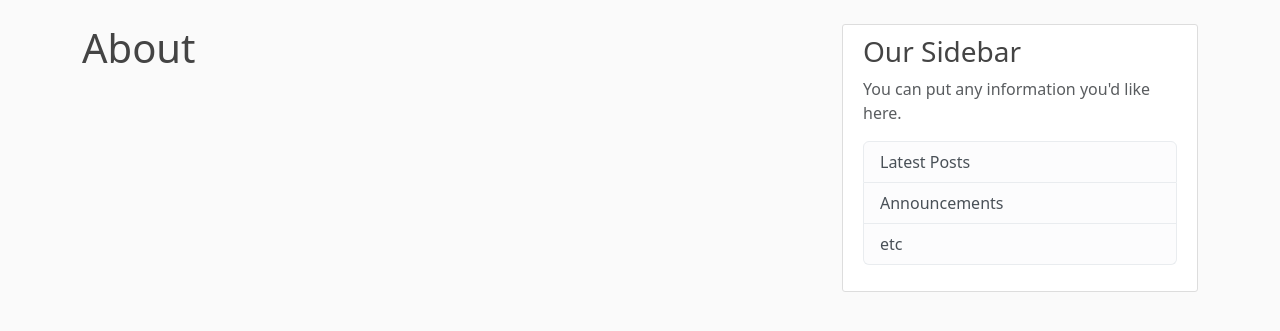
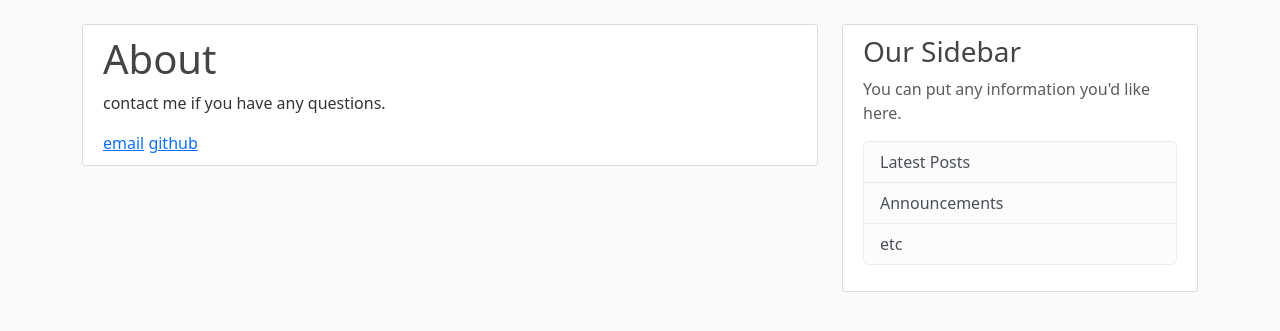
Before and after one commit to anonzerg/bLOG, a Django app: page /blog/about/ in a window 1280 px wide. Shown: the part 56-387 px from the top of the page. Run offline with Django 5.2, Linux system fonts and the light colour scheme.

Commit message:
update about page to contain contact info

```diff
--- a/templates/blog/about.html
+++ b/templates/blog/about.html
@@ -1,5 +1,10 @@
 {% extends "blog/base.html" %}
 
 {% block content %}
-  <h1>About</h1>
+  <div class="content-section">
+    <h1>About</h1>
+    <p>contact me if you have any questions.</p>
+    <a href="mailto:anonzerg@proton.me">email</a>
+    <a href="https://github.com/anonzerg">github</a>
+  </div>
 {% endblock content %}
```
